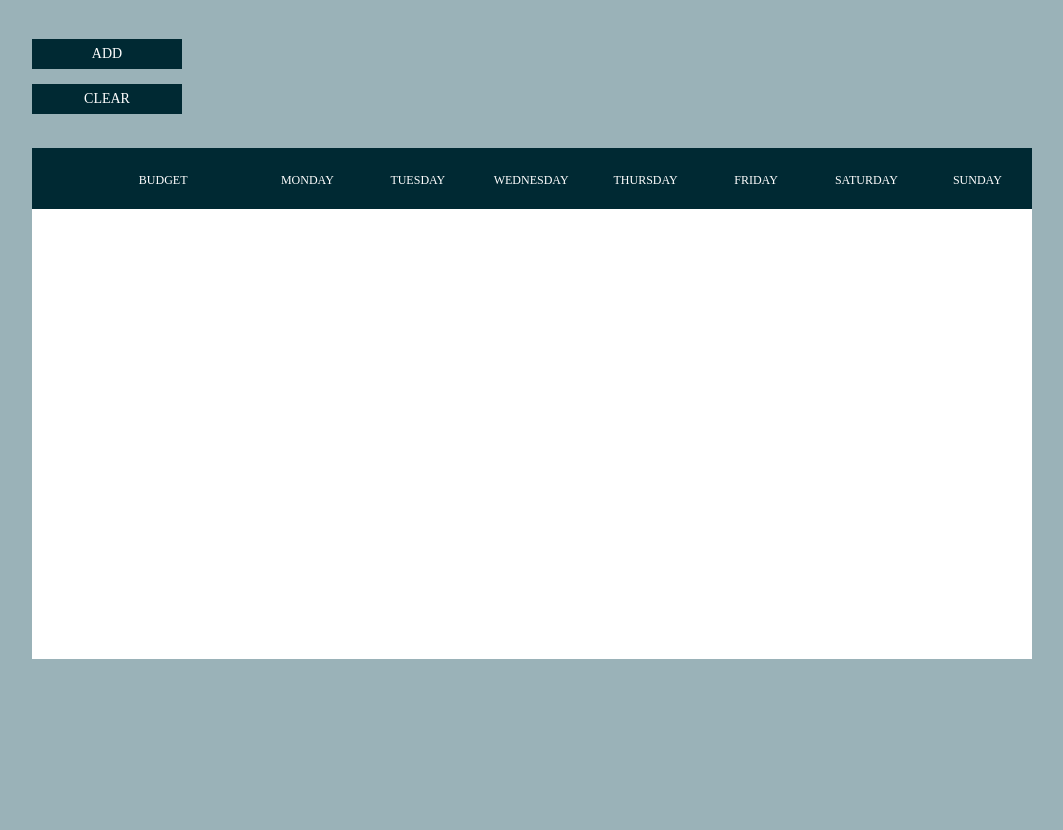
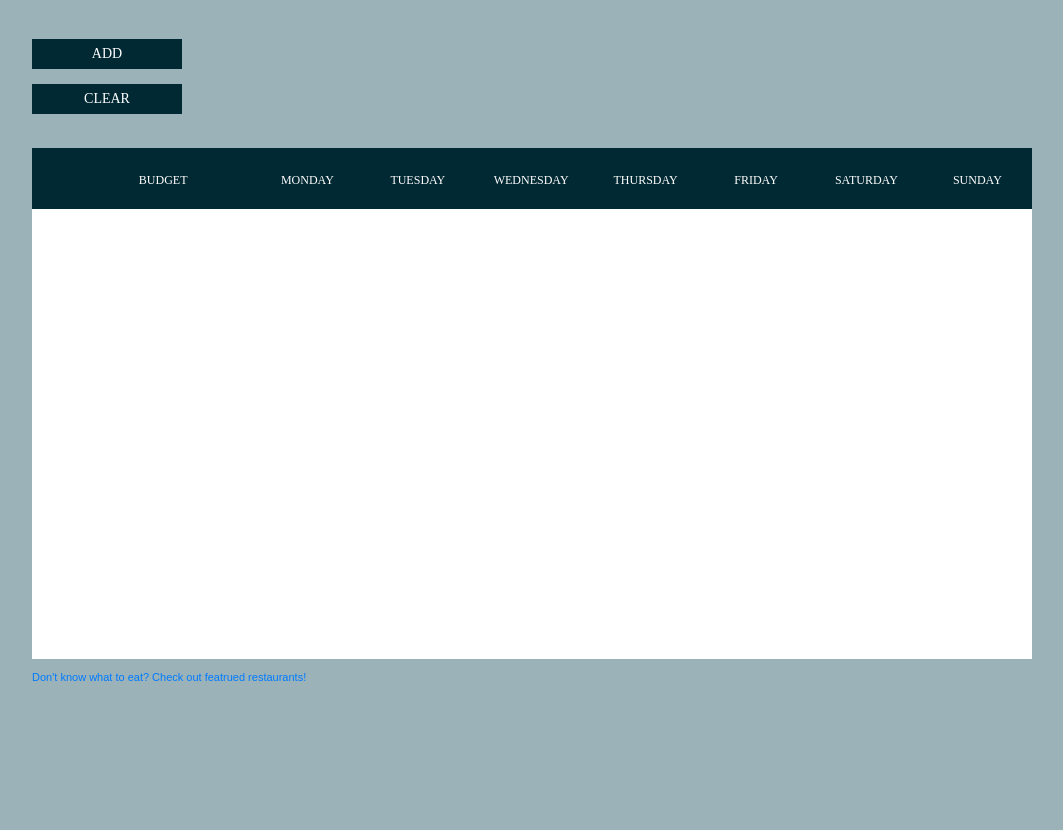
Before and after one commit to mx101/FoodFinderChampaign, a PHP site: page /weekly_schedule.php in a window 1280 px wide. Shown: the part 25-855 px from the top of the page, without its empty margins (108-1171 px from the left). Before the commit the page ends 684 px from the top, so only its background shows below. Run offline with PHP 8.4, Linux system fonts and the light colour scheme; the visitor is signed in with stand-in values (Sample User, id 1); data that the repository does not hold is empty; some web fonts are replaced.

Commit message:
Update weekly_schedule.php

```diff
--- a/weekly_schedule.php
+++ b/weekly_schedule.php
@@ -173,6 +173,11 @@ $conn->close();
                 </tr>
               </tbody>
             </table>
+            <div style = "font-size:11px; color:#002933; margin-top:10px">
+              <a href="restaurant.php">
+              Don't know what to eat? Check out featrued restaurants!
+              </a>
+            </div>
           </div>
         </div>
       </div>
```
